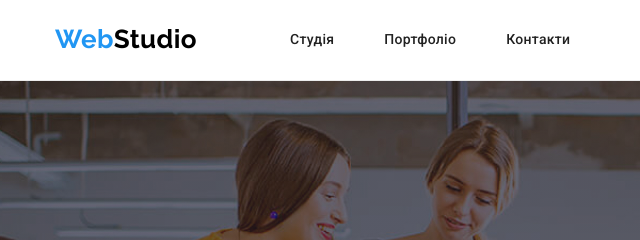
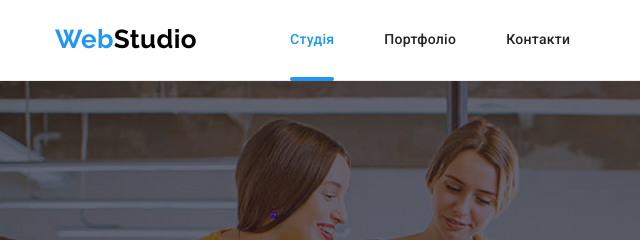
Before and after one commit to KonstantinOkhorzin/web-studio, a plain HTML site: page index.html in a window 1280 px wide. Shown: the top 240 px of the page, 0-640 px from the left. Drawn offline with Linux system fonts and the light colour scheme.

Commit message:
changed header active class

```diff
--- a/index.html
+++ b/index.html
@@ -20,7 +20,7 @@
         <a class="logo logo--dark" href="./index.html"><mark>Web</mark>Studio</a>
         <ul class="header__list">
           <li class="header__list-item">
-            <a class="header__list-link header__list-link_active" href="./index.html">Студія</a>
+            <a class="header__list-link header__list-link--active" href="./index.html">Студія</a>
           </li>
           <li class="header__list-item">
             <a class="header__list-link" href="./portfolio.html">Портфоліо</a>
```
Also changed, not shown: portfolio.html (+1 -1 lines).
